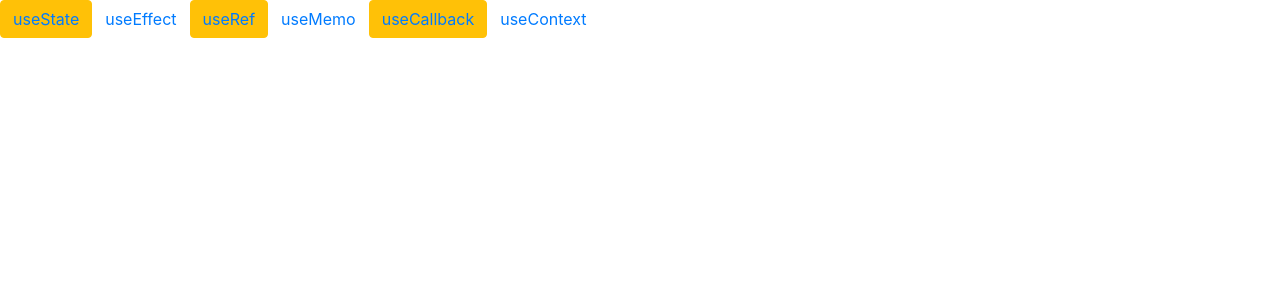
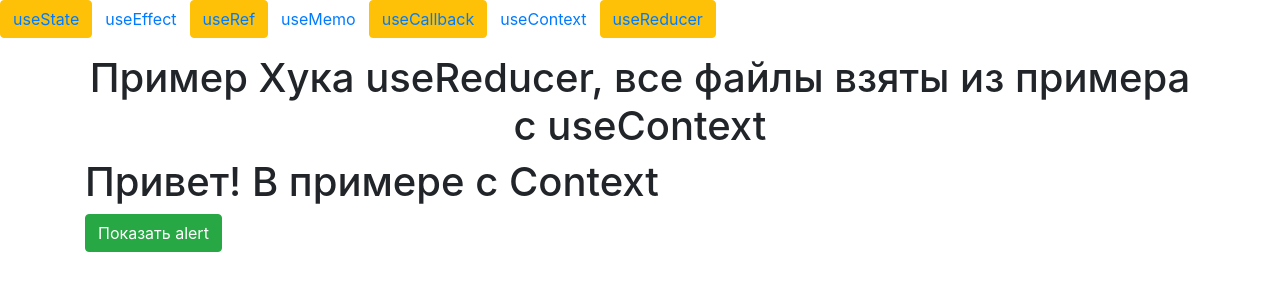
Before and after one commit to mytrofanov/Hook, a React (Create React App) app: page /reducer in a window 1280 px wide. Shown: the top 300 px of the page. Built offline with nearby package versions, Linux system fonts and the light colour scheme.

Commit message:
useReducer

```diff
--- a/src/App.js
+++ b/src/App.js
@@ -8,6 +8,7 @@ import Nav from "./nav/nav";
 import Memo from "./memo/memo";
 import CallBack from "./callBack/CallBack";
 import ContextFunction from "./context/context";
+import ReducerFunction from "./reducer/contextReducer";
 
 function App() {
     return (
@@ -20,6 +21,7 @@ function App() {
                 <Route path='/memo' component={Memo}/>
                 <Route path='/callback' component={CallBack}/>
                 <Route path='/context' component={ContextFunction}/>
+                <Route path='/reducer' component={ReducerFunction}/>
             </div>
         </BrowserRouter>
     );
--- a/src/nav/nav.js
+++ b/src/nav/nav.js
@@ -24,6 +24,9 @@ const Nav = () => {
             <button className="btn btn-white" >
                 <NavLink to="/context">useContext</NavLink>
             </button>
+            <button className="btn btn-warning">
+                <NavLink to="/reducer">useReducer</NavLink>
+            </button>
         </div>
     )
 }
--- /dev/null
+++ b/src/reducer/Alert.js
@@ -0,0 +1,15 @@
+import React from "react";
+import {useAlertReducer} from "./AlertContextReducer";
+
+
+export default function AlertReducer() {
+    const alert = useAlertReducer()
+
+    if (!alert.visible) return null
+
+    return (
+        <div className={'alert alert-danger'} onClick={alert.hide}>
+            {alert.text}
+        </div>
+    )
+}
--- /dev/null
+++ b/src/reducer/AlertContextReducer.js
@@ -0,0 +1,41 @@
+import React, {useContext, useReducer} from "react";
+
+const AlertContextReducer = React.createContext()
+
+export const useAlertReducer = () => {
+    return useContext(AlertContextReducer)
+}
+
+
+export const AlertProvider = ({children}) => {
+
+    const SHOW_ALERT = 'show'
+    const HIDE_ALERT = 'hide'
+
+    const reducer = (state, action) => {
+        switch (action.type) {
+            case SHOW_ALERT: return {...state, visible: true, text: action.text}
+            case HIDE_ALERT: return {...state, visible: false}
+                default: return state
+        }
+    }
+    const [state, dispatch] = useReducer(reducer, {
+        visible: false,
+        text: ''
+    })
+    const  show = (text) => dispatch ({type:SHOW_ALERT, text})
+    const  hide = () => dispatch ({type:HIDE_ALERT})
+
+
+    return(
+        <AlertContextReducer.Provider value={{
+        visible: state.visible,
+            text: state.text,
+            show, hide
+        }}>
+            {/*<AlertToggleContext.Provider value={toggle}>*/}
+            {children}
+            {/*</AlertToggleContext.Provider>*/}
+        </AlertContextReducer.Provider>
+    )
+}
--- /dev/null
+++ b/src/reducer/contextReducer.js
@@ -0,0 +1,23 @@
+import React from "react";
+import Main from "./mainReducer";
+import Alert from "./Alert";
+import {AlertProvider} from "./AlertContextReducer";
+
+
+
+function ReducerFunction() {
+
+    return (
+            <AlertProvider>
+            <div className={'container pt-3'}>
+                <h1 className="text-center">Пример Хука useReducer, все файлы взяты из примера с useContext</h1>
+
+                <Alert/>
+                <Main toggle = {()=>{}}/>
+
+            </div>
+            </AlertProvider>
+    )
+}
+
+export default ReducerFunction
--- /dev/null
+++ b/src/reducer/mainReducer.js
@@ -0,0 +1,12 @@
+import React from "react";
+import {useAlertReducer} from "./AlertContextReducer";
+
+export default function MainReducer () {
+    const {show} = useAlertReducer()
+    return (
+        <div>
+            <h1>Привет! В примере с Context</h1>
+            <button onClick={()=>show('Этот текст из mainReducer.js')} className="btn btn-success">Показать alert</button>
+        </div>
+    )
+}
```
